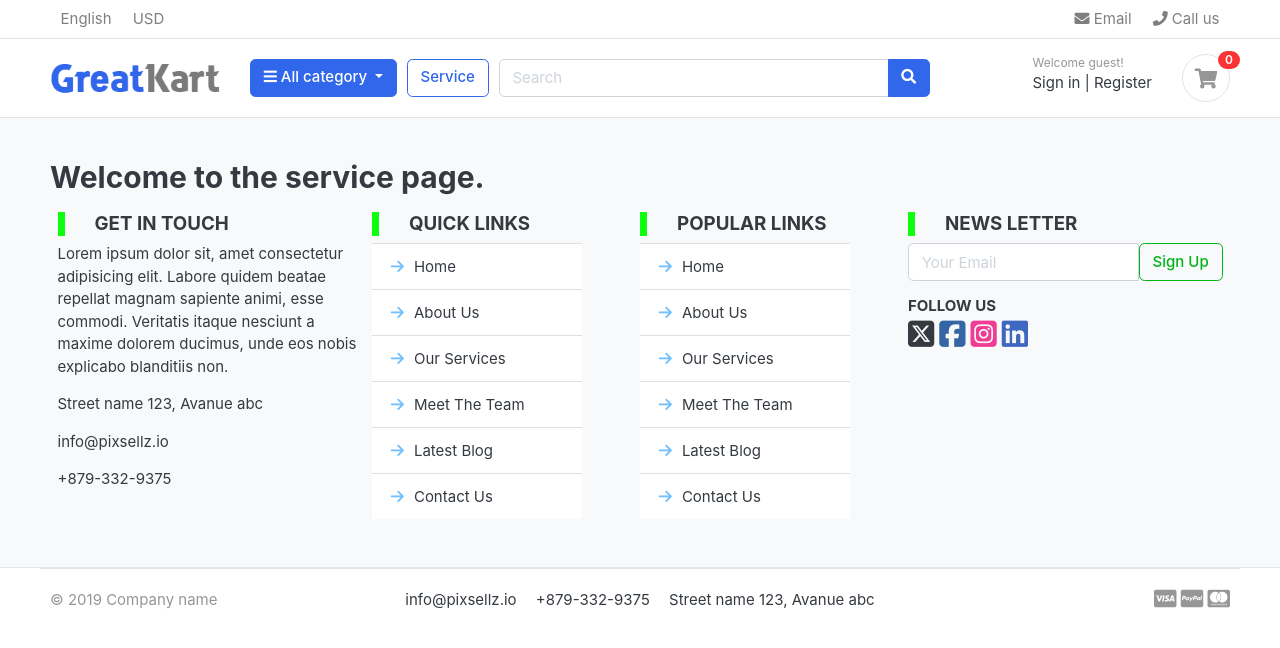
After one commit to Ashir1501/e-commerce, a Django app: template templates/services.html in a window 1280 px wide. The commit adds this page. Shown: the top 648 px of the page. Run offline with Django 3.2, Linux system fonts and the light colour scheme; the template is opened without the code that fills it, so the values that code supplies are empty; some libraries are stand-ins or nearby versions; some web fonts are replaced.

Commit message:
New - Service and Thank You Page

```diff
--- a/clothApp/urls.py
+++ b/clothApp/urls.py
@@ -6,4 +6,5 @@ urlpatterns = [
     path('product-detail/<int:id>/', views.product_details, name='product-detail'),
     path('category/<int:id>/', views.category_data, name='category_data'),
     path('search/',views.search_product, name='search'),
+    path('services/',views.services, name='services'),
 ]
--- a/clothApp/views.py
+++ b/clothApp/views.py
@@ -42,3 +42,6 @@ def search_product(request):
             }
 
             return render(request, 'search.html', context)
+
+def services(request):
+    return render(request,'services.html')
--- a/templates/base.html
+++ b/templates/base.html
@@ -10,7 +10,7 @@
 <title>GreatKart | One of the Biggest Online Shopping Platform</title>
 
 <link href="images/favicon.ico" rel="shortcut icon" type="image/x-icon">
-
+<script src="https://kit.fontawesome.com/2407d6531e.js" crossorigin="anonymous"></script>
 <!-- jQuery -->
 <script src="{% static 'js/jquery-2.0.0.min.js' %}" type="text/javascript"></script>
 
--- a/templates/includes/navbar.html
+++ b/templates/includes/navbar.html
@@ -57,7 +57,7 @@
                 </div>
             </div>  <!-- category-wrap.// -->
         </div> <!-- col.// -->
-        <a href="./store.html" class="btn btn-outline-primary">Store</a>
+        <a href="{% url 'services' %}" class="btn btn-outline-primary">Service</a> <!-- SERVICE LINK -->
         <div class="col-lg  col-md-6 col-sm-12 col">
             <form method="GET" action="{% url 'search' %}" class="search">
                 <div class="input-group w-100">
--- /dev/null
+++ b/templates/services.html
@@ -0,0 +1,53 @@
+{% extends 'base.html' %}
+{% load static %}
+{% block content %}
+
+<section class="section-content padding-y bg">
+    <div class="container">
+        <h2>Welcome to the service page.</h2>
+        <div id="service" class="d-flex p-2 bd-highlight">
+            <div id="getInTouch" style="width: 30%;">
+                <h5 style="border-left: 0.5rem solid rgb(13, 255, 13); padding-left: 2rem;">GET IN TOUCH</h5>
+                <p>Lorem ipsum dolor sit, amet consectetur adipisicing elit. Labore quidem beatae repellat magnam
+                    sapiente animi, esse commodi. Veritatis itaque nesciunt a maxime dolorem ducimus, unde eos nobis
+                    explicabo blanditiis non.</p>
+                <p>Street name 123, Avanue abc</p>
+                <p>info@pixsellz.io</p>
+                <p>+879-332-9375 </p>
+            </div>
+            <div id="quicklinks" style="width: 20%; margin-right: 5%;">
+                <h5 style="border-left: 0.5rem solid rgb(13, 255, 13); padding-left: 2rem;">QUICK LINKS</h5>
+                <ul class="list-group list-group-flush">
+                    <li class="list-group-item"><i class="fa-solid fa-arrow-right" style="color: #74C0FC; margin-right: 10px;"></i>Home</li>
+                    <li class="list-group-item"><i class="fa-solid fa-arrow-right" style="color: #74C0FC; margin-right: 10px;"></i>About Us</li>
+                    <li class="list-group-item"><i class="fa-solid fa-arrow-right" style="color: #74C0FC; margin-right: 10px;"></i>Our Services</li>
+                    <li class="list-group-item"><i class="fa-solid fa-arrow-right" style="color: #74C0FC; margin-right: 10px;"></i>Meet The Team</li>
+                    <li class="list-group-item"><i class="fa-solid fa-arrow-right" style="color: #74C0FC; margin-right: 10px;"></i>Latest Blog</li>
+                    <li class="list-group-item"><i class="fa-solid fa-arrow-right" style="color: #74C0FC; margin-right: 10px;"></i>Contact Us</li>
+                </ul>
+            </div>
+            <div id="popularlinks" style="width: 20%; margin-right: 5%;">
+                <h5 style="border-left: 0.5rem solid rgb(13, 255, 13); padding-left: 2rem;">POPULAR LINKS</h5>
+                <ul class="list-group list-group-flush">
+                    <li class="list-group-item"><i class="fa-solid fa-arrow-right" style="color: #74C0FC; margin-right: 10px;"></i>Home</li>
+                    <li class="list-group-item"><i class="fa-solid fa-arrow-right" style="color: #74C0FC; margin-right: 10px;"></i>About Us</li>
+                    <li class="list-group-item"><i class="fa-solid fa-arrow-right" style="color: #74C0FC; margin-right: 10px;"></i>Our Services</li>
+                    <li class="list-group-item"><i class="fa-solid fa-arrow-right" style="color: #74C0FC; margin-right: 10px;"></i>Meet The Team</li>
+                    <li class="list-group-item"><i class="fa-solid fa-arrow-right" style="color: #74C0FC; margin-right: 10px;"></i>Latest Blog</li>
+                    <li class="list-group-item"><i class="fa-solid fa-arrow-right" style="color: #74C0FC; margin-right: 10px;"></i>Contact Us</li>
+                </ul>
+            </div>
+            <div id="newsletter" style="width: 30%;">
+                <h5 style="border-left: 0.5rem solid rgb(13, 255, 13); padding-left: 2rem;">NEWS LETTER</h5>
+                <div class="input-group mb-3">
+                    <input type="text" class="form-control" placeholder="Your Email"
+                        aria-label="Your Email" aria-describedby="button-addon2">
+                        <button class="btn btn-outline-success" type="button" id="button-addon2">Sign Up</button>
+                </div>
+                <h6>FOLLOW US</h6>
+                <i class="fa-brands fa-square-x-twitter fa-2xl" style="margin-right: 5px;"></i><i class="fa-brands fa-square-facebook fa-2xl" style="color: #3465a4; margin-right: 5px;"></i><i class="fa-brands fa-square-instagram fa-2xl" style="color: #f03d94; margin-right: 5px;"></i><i class="fa-brands fa-linkedin fa-2xl" style="color: #4067bf;"></i>
+            </div>
+        </div>
+    </div>
+</section>
+{% endblock %}
```
Also changed, not shown: templates/thankYou.html (added, +10 -0 lines).
